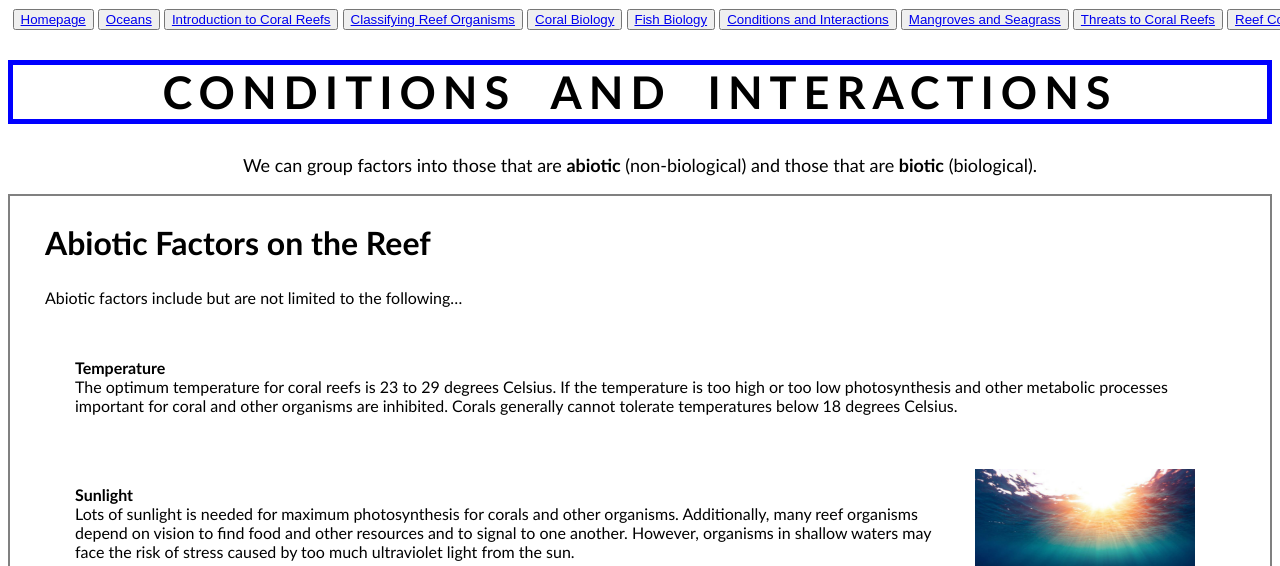
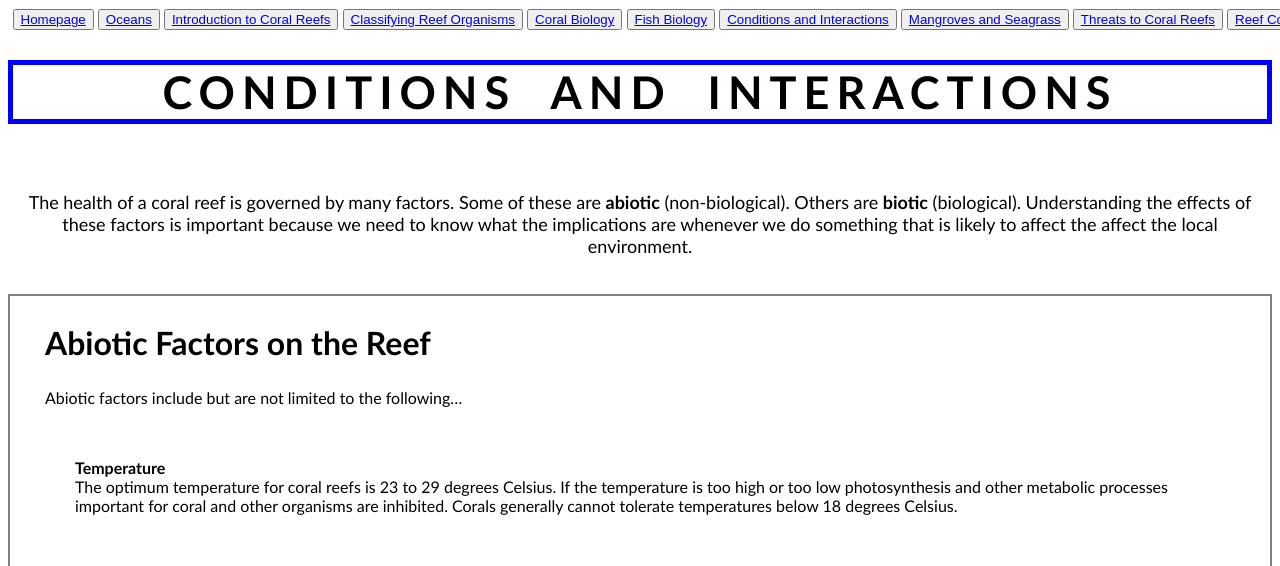
Before and after one commit to Joero1/Coral-Reefs-For-Cadets-Interactions-and-Systems, a plain HTML site: page index.html in a window 1280 px wide. Shown: the top 566 px of the page. Drawn offline with Linux system fonts and the light colour scheme.

Commit message:
Update index.html

```diff
--- a/index.html
+++ b/index.html
@@ -42,7 +42,14 @@
       CONDITIONS &nbspAND &nbspINTERACTIONS</h1>
   </div>
 
-  <p style="text-align: center; font-size: 18px;">We can group factors into those that are <strong>abiotic</strong> (non-biological) and those that are <strong>biotic</strong> (biological).</p>
+  <br>
+
+  <p style="text-align: center; font-size: 18px;">
+    The health of a coral reef is governed by many factors. Some of these are <strong>abiotic</strong> (non-biological). Others are <strong>biotic</strong> (biological).
+    Understanding the effects of these factors is important because we need to know what the implications are whenever we do something that is likely to affect the affect the local environment.
+  </p>
+
+  <br>
 
       <div style="border: solid 2px gray; padding: 0px 35px 10px 35px;">
   <h2>Abiotic Factors on the Reef</h2>
```
